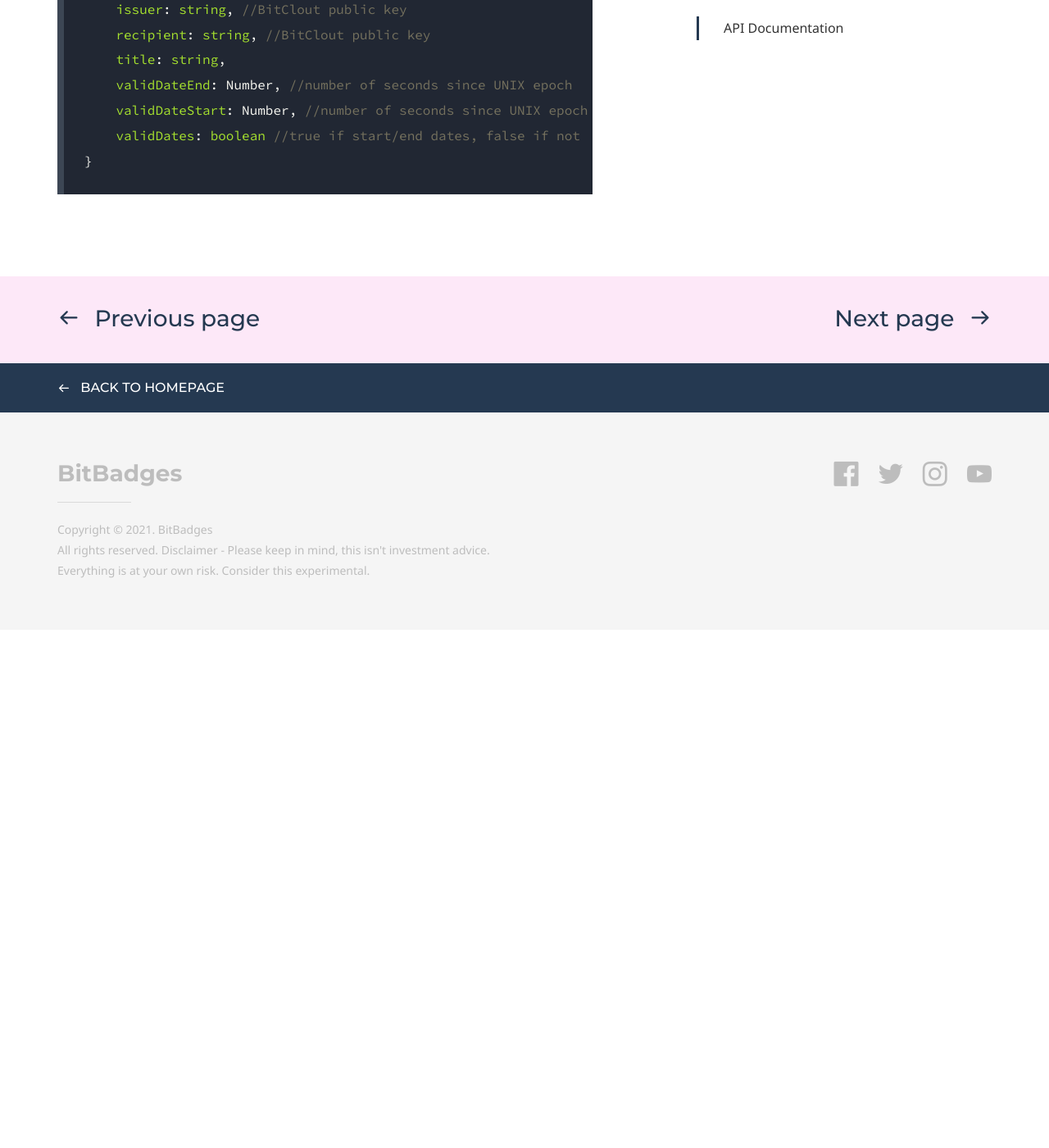
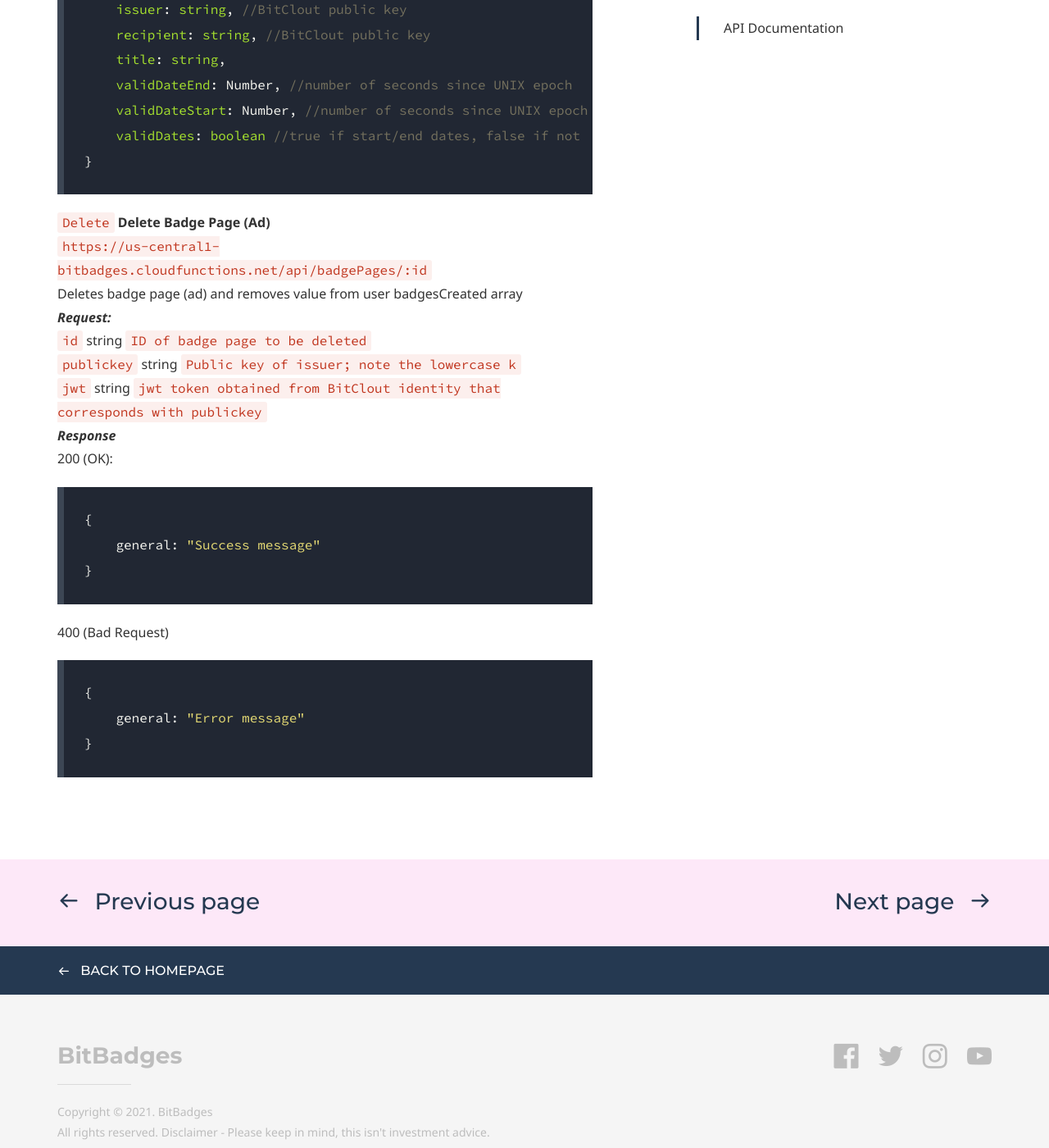
Before and after one commit to BitBadges/bitbadges.github.io, a Jekyll site: the page built from api.md, in a window 1280 px wide and 1400 px high, scrolled down 5517 px. Shown: the whole window at 82% size. Built offline with Jekyll 4.4.1, drawn with Linux system fonts in a browser that asks for light colours; some web fonts are replaced; before the commit the page ends 6285 px from its top, so only the background shows below that.

Commit message:
Update api.md

````diff
--- a/api.md
+++ b/api.md
@@ -173,3 +173,23 @@ Creates a badge by uploading to IPFS, adding the hash id to respective user's ba
     validDates: boolean //true if start/end dates, false if not
 }
 ```
+`Delete` **Delete Badge Page (Ad)**
+`https://us-central1-bitbadges.cloudfunctions.net/api/badgePages/:id`
+Deletes badge page (ad) and removes value from user badgesCreated array
+***Request:***
+`id` string `ID of badge page to be deleted`
+`publickey` string `Public key of issuer; note the lowercase k`
+`jwt` string `jwt token obtained from BitClout identity that corresponds with publickey`
+***Response***
+> 200 (OK):
+```javascript
+{
+    general: "Success message"
+}
+```
+> 400 (Bad Request)
+```javascript
+{
+    general: "Error message"
+}
+```
````
